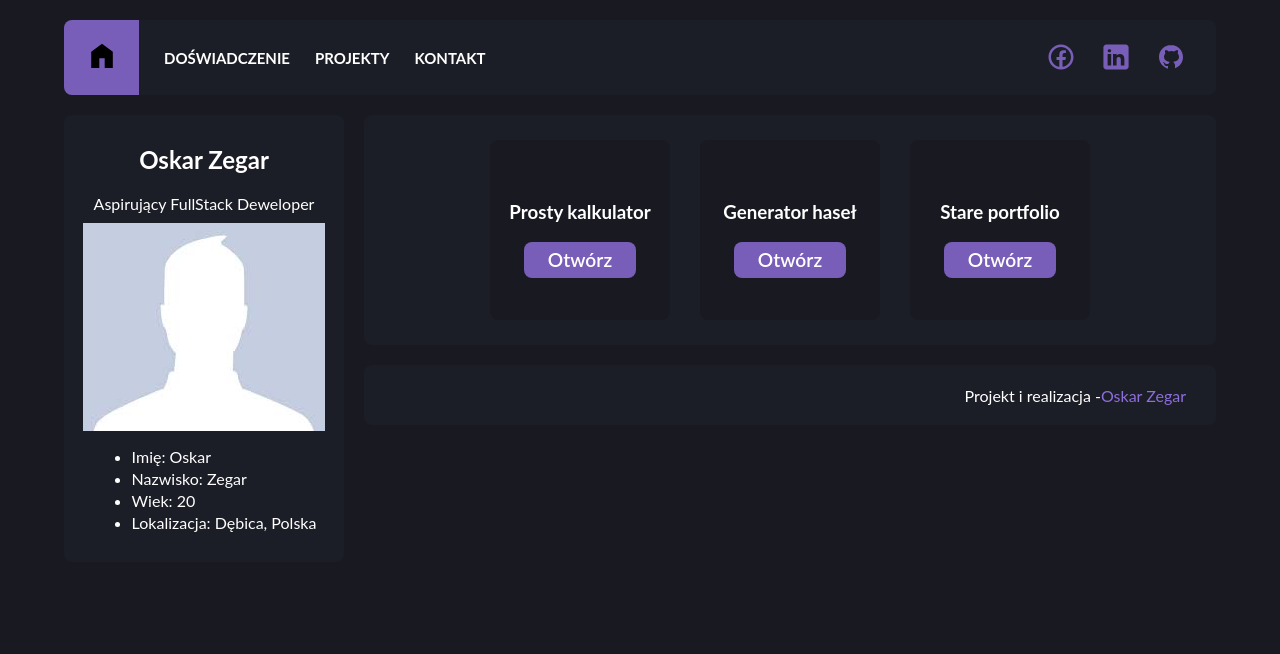
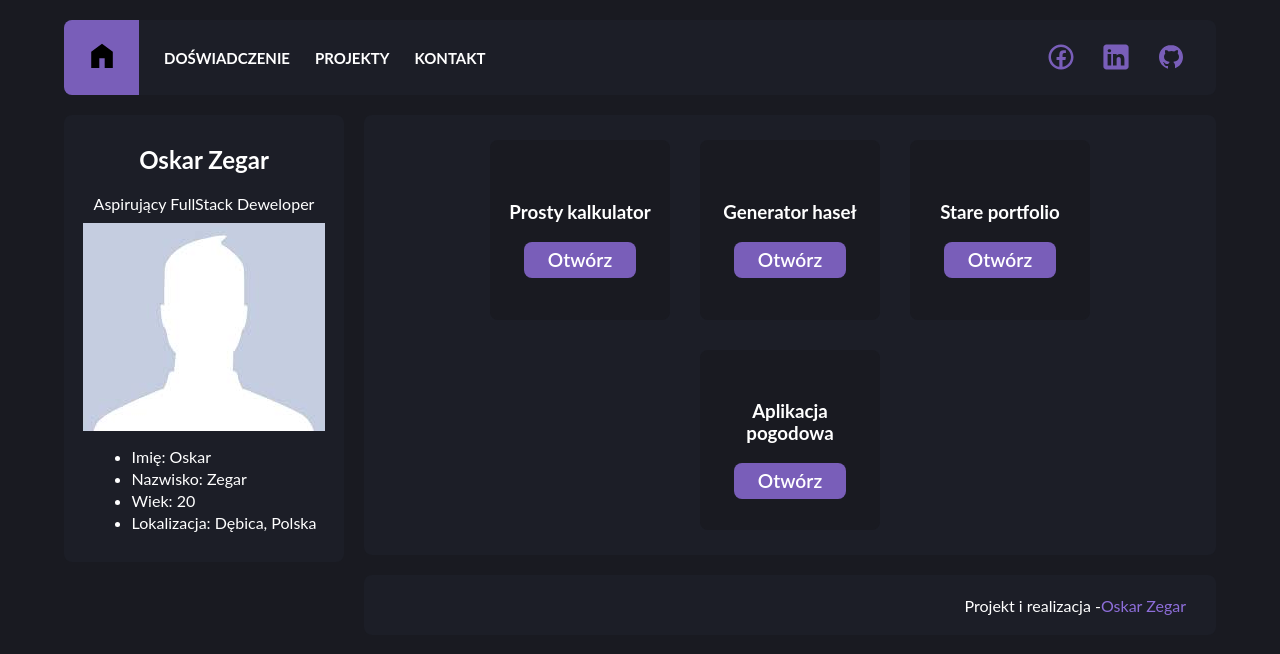
Before and after one commit to BLAAK1/portfolio-react, a React (Create React App) app: page /Projects in a window 1280 px wide. Shown: the top 654 px of the page. Built offline with nearby package versions, Linux system fonts and the light colour scheme.

Commit message:
Update 8 files

```diff
--- a/package.json
+++ b/package.json
@@ -6,6 +6,7 @@
     "@testing-library/jest-dom": "^5.16.5",
     "@testing-library/react": "^13.4.0",
     "@testing-library/user-event": "^13.5.0",
+    "dotenv": "^16.1.4",
     "primereact": "^9.5.0",
     "react": "^18.2.0",
     "react-dom": "^18.2.0",
--- a/src/App.js
+++ b/src/App.js
@@ -6,6 +6,7 @@ import Contact from "./Components/Contact/Contact";
 import Projects from "./Components/Projects/Projects";
 import Calculator from "./Components/Projects/Calculator/Calculator";
 import PasswordGenerator from "./Components/Projects/PasswordGenerator/PasswordGenerator";
+import WeatherApp from "./Components/Projects/WeatherApp/WeatherApp";
 import "./App.css";
 
 function App() {
@@ -22,6 +23,7 @@ function App() {
             path="/projects/password-generator"
             element={<PasswordGenerator />}
           />
+          <Route path="/projects/weather-app" element={<WeatherApp />} />
         </Route>
       </Routes>
     </BrowserRouter>
--- a/src/Components/Projects/Projects.css
+++ b/src/Components/Projects/Projects.css
@@ -4,6 +4,7 @@
   flex-wrap: wrap;
   justify-content: center;
   align-items: center;
+  text-align: center;
 }
 .project {
   display: flex;
--- /dev/null
+++ b/src/Components/Projects/WeatherApp/WeatherApp.jsx
@@ -0,0 +1,18 @@
+import "./WeatherApp.css";
+import { useState, useEffect } from "react";
+
+export default function WeatherApp() {
+  const xd = "d0b68dcb4e7148ea848112635230106";
+  const [city, setCity] = useState("Warszawa");
+  const urlPattern = `http://api.weatherapi.com/v1/current.json?key=${xd}&q=${city}&aqi=no`;
+
+  useEffect(() => {
+    fetch(urlPattern)
+      .then((res) => res.json())
+      .then((data) => {
+        console.log(data);
+      });
+  }, []);
+
+  return <h1>Test</h1>;
+}
--- a/src/Data/dataProjects.jsx
+++ b/src/Data/dataProjects.jsx
@@ -12,6 +12,10 @@ const dataProjects = [
     name: "Stare portfolio",
     url: "https://blaak1.github.io/",
   },
+  {
+    name: "Aplikacja pogodowa",
+    url: "weather-app",
+  },
 ];
 
 export const outputProjects = dataProjects.map((el) => {
```
Also changed, not shown: src/Components/Projects/WeatherApp/WeatherApp.css (added), 2 other files (tests, documents, lock files or other folders).
